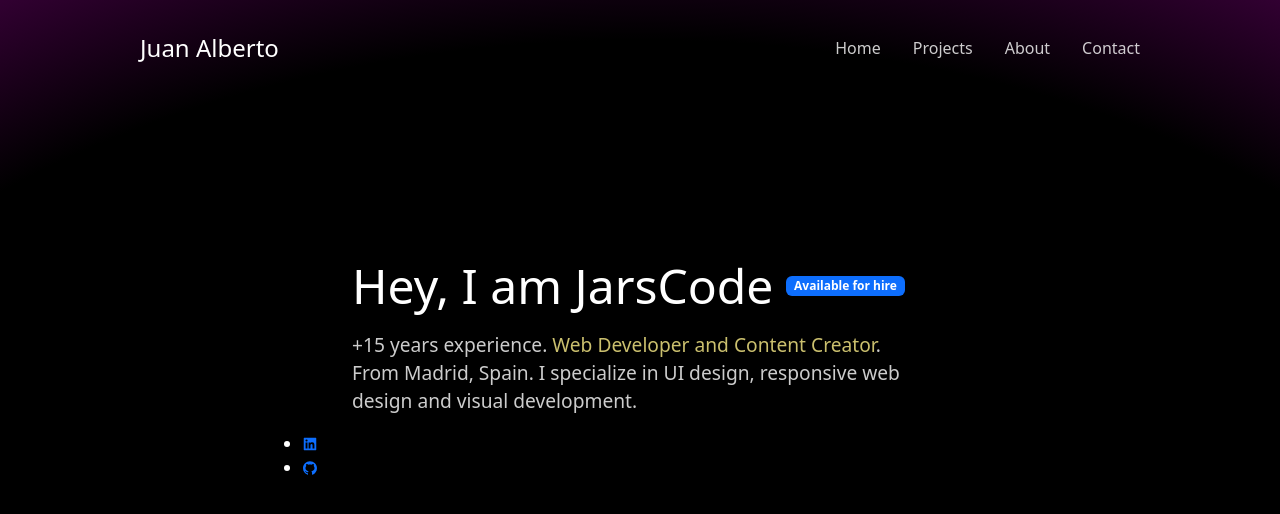
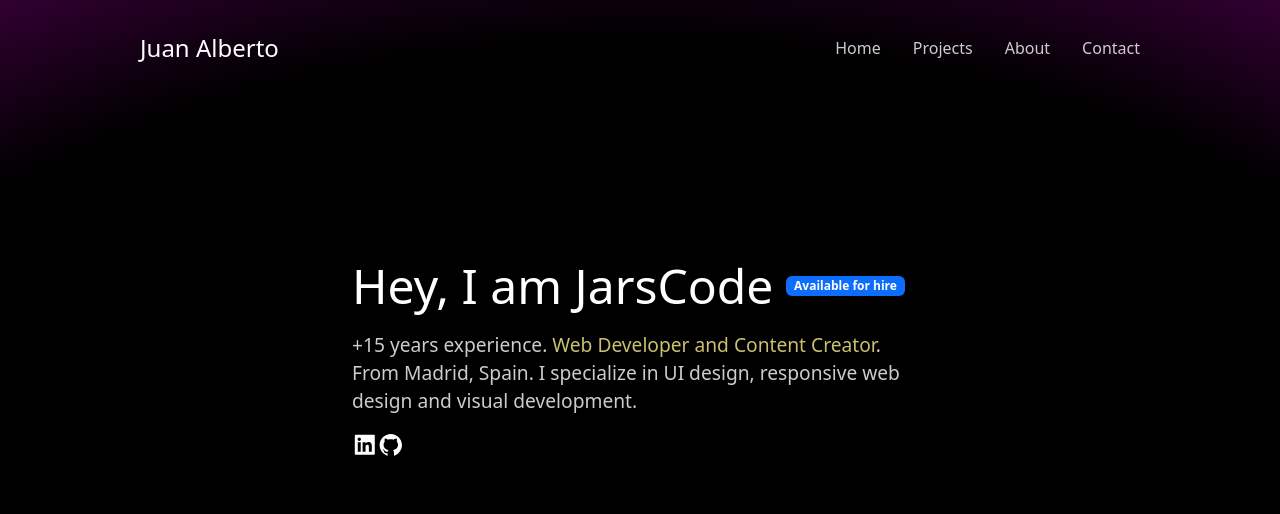
Before and after one commit to 302founddev/aquamancode, a React (Create React App) app: page / in a window 1280 px wide. Shown: the top 514 px of the page. Built offline with nearby package versions, Linux system fonts and the light colour scheme.

Commit message:
Add icons to the project and align

```diff
--- a/src/pages/index.css
+++ b/src/pages/index.css
@@ -31,3 +31,18 @@
 .ylw-900 {
     color: rgb(254 240 138);
 }
+
+.icon {
+    width: 1.6rem;
+    height: 1.6rem;
+    color: white;
+}
+
+.icons {
+    display: flex;
+    flex-direction: row;
+    max-width: 36rem;
+    margin: 0 auto;
+    padding-left: 0;
+    list-style: none;
+}
--- a/src/pages/index.js
+++ b/src/pages/index.js
@@ -1,7 +1,7 @@
 import './index.css';
 import Badge from 'react-bootstrap/Badge';
 import { IconGithub } from '../icons/GitHub';
-import { IconLinkedin } from '../icons/Linkedin';
+import { IconLinkedin } from '../icons/LinkedIn';
 
 
 export const Home = () => {
@@ -14,12 +14,9 @@ export const Home = () => {
             <section className='section'>
                 <div>
                     <h1>Hey, I am JarsCode
-                    <a
-                        className='fs-6'
-                        href={linkedin}
-                        >
-                        <Badge> Available for hire</Badge>
-                    </a>
+                        <a className='fs-6' href={linkedin}>
+                            <Badge> Available for hire</Badge>
+                        </a>
                     </h1>
                     <p>
                         +15 years experience.
@@ -28,14 +25,12 @@ export const Home = () => {
                     </p>
                 </div>
 
-                <ul>
+                <ul className='icons'>
                     <li>
-                        <a href={linkedin}><IconLinkedin /></a>
+                        <a href={linkedin}><IconLinkedin className='icon' /></a>
                     </li>
                     <li>
-                        <a href={github}>
-                        <IconGithub />
-                        </a>
+                        <a href={github}><IconGithub className='icon' /></a>
                     </li>
                 </ul>
             </section>
```
